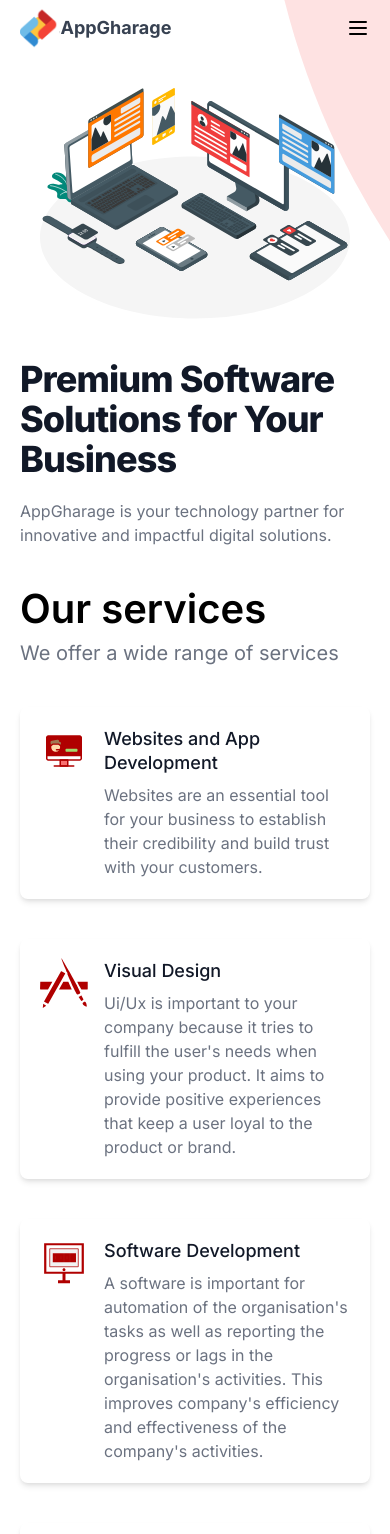
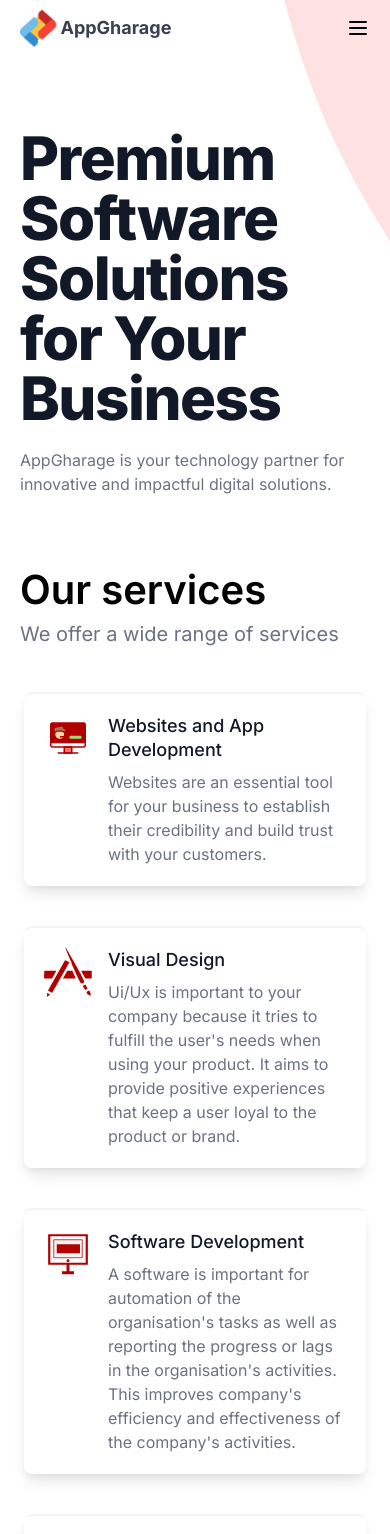
Before and after one commit to cnaallotey/appgharageWebsite, a Vue app: page / in a window 390 px wide. Shown: the top 1534 px of the page. Built offline with nearby package versions, Linux system fonts and the light colour scheme.

Commit message:
ui changes

```diff
--- a/src/components/aboutcomp.vue
+++ b/src/components/aboutcomp.vue
@@ -1,5 +1,5 @@
 <template>
-  <div class="max-w-screen-xl mx-auto px-5 md:px-10 xl:px-0 space-y-10 md:space-y-32">
+  <div class="max-w-screen-xl mx-auto px-5 md:px-10 xl:px-0 space-y-16 md:space-y-24">
     <div class="flex flex-col md:flex-row space-y-10 md:space-y-0">
       <div class="space-y-5 w-full md:w-1/2 flex flex-col justify-start">
         <div>
--- a/src/components/cta.vue
+++ b/src/components/cta.vue
@@ -6,7 +6,7 @@
     >
       <div class="rounded-2xl py-10 md:py-0">
         <div
-          class="flex flex-col-reverse md:flex-row items-start px-0 md:px-10 md:items-center space-y-10 md:space-y-0"
+          class="flex flex-col-reverse md:flex-row items-start px-0 md:px-10 md:items-center"
         >
           <div
             class="w-full md:w-2/3 space-y-7 md:py-14 h-full flex flex-col justify-center"
@@ -23,8 +23,8 @@
               >Get in touch with us</router-link
             >
           </div>
-          <div class="flex items-center w-full md:w-1/3 py-5 md:py-10">
-            <img src="../assets/ctaimage.svg" class="mx-auto" alt="" />
+          <div class="flex items-center w-full md:w-1/3 py-0 md:py-10">
+            <img src="../assets/ctaimage.svg" class="mx-auto hidden md:block" alt="" />
           </div>
         </div>
       </div>
--- a/src/components/foooter.vue
+++ b/src/components/foooter.vue
@@ -1,6 +1,6 @@
 <template>
   <footer>
-    <div class="w-full bg-black pt-20 mt-32">
+    <div class="w-full bg-black pt-20 mt-24">
       <div class="max-w-screen-xl mx-auto px-5 md:px-10 xl:px-0">
         <div class="w-full flex flex-col lg:flex-row space-y-10 lg:space-y-0">
           <div class="w-full lg:w-1/4 space-y-3">
--- a/src/components/homepage.vue
+++ b/src/components/homepage.vue
@@ -9,13 +9,13 @@
     </div>
 
     <div
-      class="relative max-w-screen-xl mx-auto px-5 md:px-10 xl:px-0 space-y-8 md:space-y-32 z-10 overflow-hidden"
+      class="relative max-w-screen-xl mx-auto px-5 md:px-10 xl:px-0 space-y-16 md:space-y-24 z-10 overflow-hidden"
     >
       <div class="w-full overflow-hidden">
         <div class="flex flex-col-reverse lg:flex-row lg:space-y-0 items-center">
           <div class="w-full lg:w-3/5 space-y-5">
             <h1
-              class="text-4xl tracking-tight font-extrabold text-gray-900 sm:text-5xl md:text-6xl"
+              class="text-6xl tracking-tight font-extrabold text-gray-900 sm:text-6xl md:text-6xl"
             >
               Premium Software Solutions for Your Business
             </h1>
@@ -29,7 +29,11 @@
             </div>
           </div>
           <div class="w-full lg:w-2/5 mb-10 lg:mb-0">
-            <img src="../assets/heroimg.svg" class="w-full px-5 lg:px-0" alt="" />
+            <img
+              src="../assets/heroimg.svg"
+              class="w-full px-5 lg:px-0 hidden md:block"
+              alt=""
+            />
           </div>
         </div>
       </div>
@@ -38,7 +42,7 @@
       <whowearecompVue />
 
       <div class="w-full space-y-10 md:space-y-10">
-        <div class="bg-white">
+        <div class="bg-transparent">
           <div class="max-w-7xl mx-auto px-0 sm:px-6 lg:px-8">
             <div class="lg:text-center">
               <h1
@@ -54,7 +58,7 @@
         <div
           class="flex flex-col md:flex-row space-x-0 md:space-x-20 space-y-10 md:space-y-0"
         >
-          <div class="w-full md:w-1/2 px-5 rounded-3xl">
+          <div class="w-full md:w-1/2 px-16 md:px-5 rounded-3xl">
             <img src="../assets/Macbook Pro.png" class="w-full" alt="" />
           </div>
           <div class="w-full md:w-1/2 pl-0 flex flex-col justify-center">
--- a/src/components/ourservices.vue
+++ b/src/components/ourservices.vue
@@ -16,8 +16,10 @@
       </div>
     </div>
     <div class="mt-10">
-      <dl class="space-y-10 md:space-y-0 md:grid md:grid-cols-4 md:gap-x-8 md:gap-y-10">
-        <div class="relative p-5 rounded-lg shadow-md">
+      <dl
+        class="space-y-10 md:space-y-0 md:grid md:grid-cols-4 md:gap-x-8 md:gap-y-10 p-1"
+      >
+        <div class="relative p-5 rounded-lg shadow-lg border-t-2 border-gray-100">
           <dt>
             <div
               class="absolute flex items-center justify-center h-12 w-12 rounded-md bg-white text-white"
@@ -35,7 +37,7 @@
           </dd>
         </div>
 
-        <div class="relative p-5 rounded-lg shadow-md">
+        <div class="relative p-5 rounded-lg shadow-lg border-t-2 border-gray-100">
           <dt>
             <div
               class="absolute flex items-center justify-center h-12 w-12 rounded-md bg-white text-white"
@@ -52,8 +54,8 @@
           </dd>
         </div>
 
-        <div class="relative p-5 rounded-lg shadow-md">
-          <dt>
+        <div class="relative p-5 rounded-lg shadow-lg border-t-2 border-gray-100">
+          <dt class="">
             <div
               class="absolute flex items-center justify-center h-12 w-12 rounded-md bg-white text-white"
             >
@@ -71,7 +73,7 @@
           </dd>
         </div>
 
-        <div class="relative p-5 rounded-lg shadow-md">
+        <div class="relative p-5 rounded-lg shadow-lg border-t-2 border-gray-100">
           <dt>
             <div
               class="absolute flex items-center justify-center h-12 w-12 rounded-md bg-white text-white"
--- a/src/views/Home.vue
+++ b/src/views/Home.vue
@@ -4,7 +4,7 @@
       class="nav-fix filter"
       :class="[isscroll ? 'bg-white drop-shadow ' : 'bg-transparent drop-shadow-none']"
     />
-    <homepageVue class="mt-10 mb-32" />
+    <homepageVue class="mt-10 mb-24" />
     <ctaVue class="animate__fadeInUp" ctaimg="ctaimage.svg" />
     <Foooter />
   </div>
```
